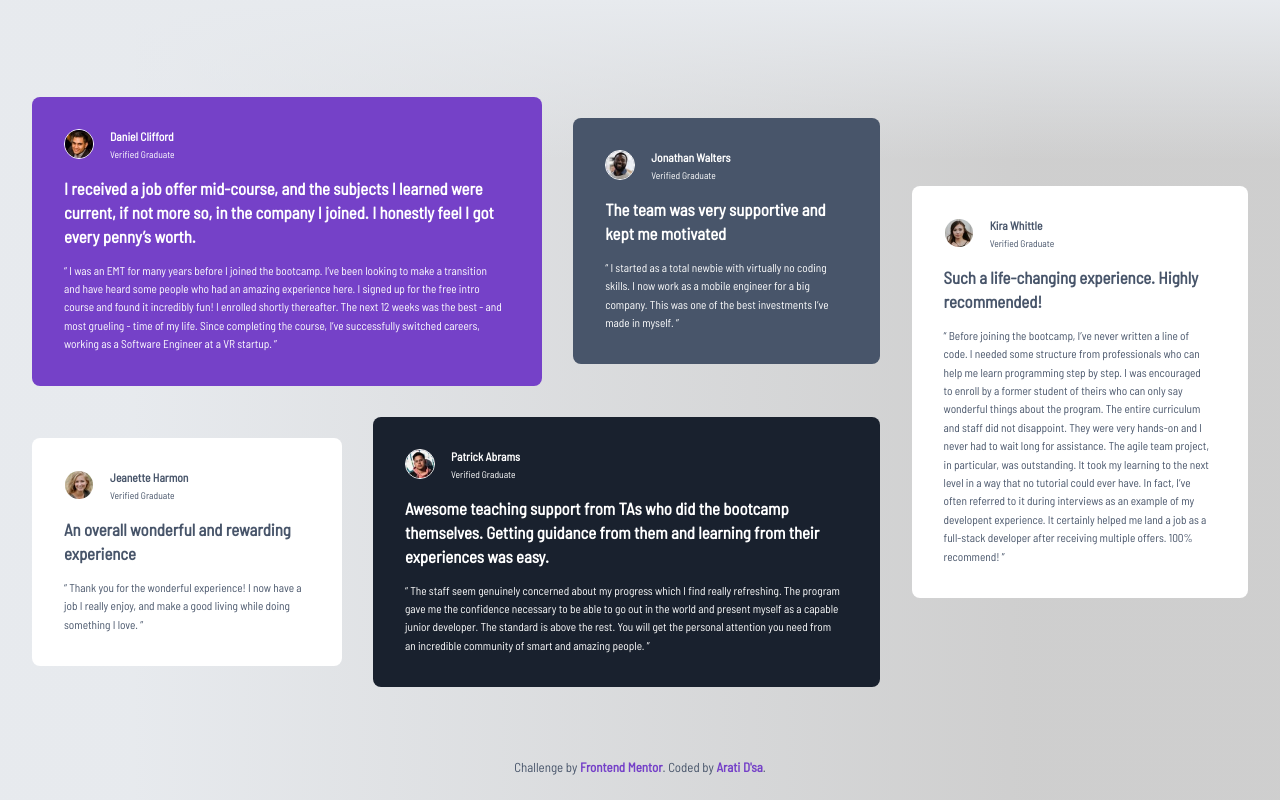
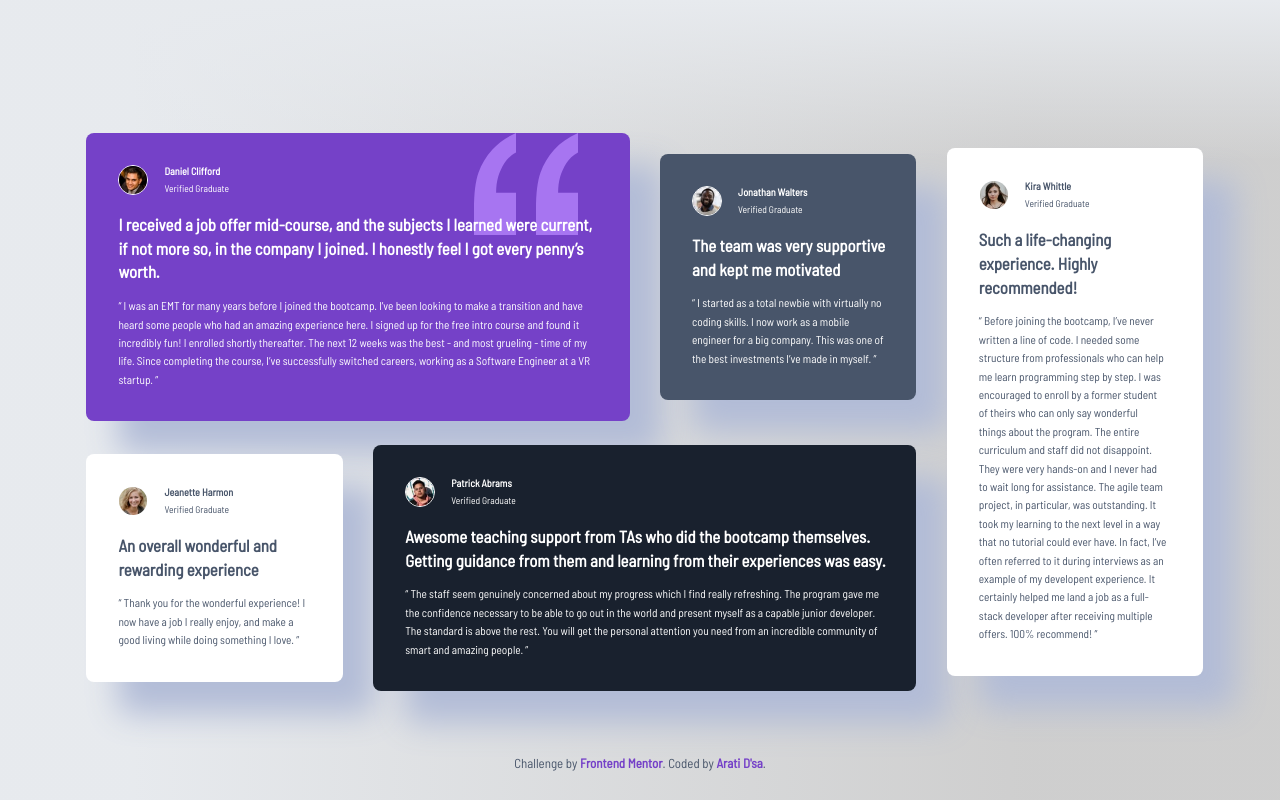
Before and after one commit to codecove01-netizen/Testimonials-Grid-Section, a plain HTML site: page index.html in a window 1280 px wide. Drawn offline with Linux system fonts and the light colour scheme.

Commit message:
feat: implement desktop responsive layout

```diff
--- a/styles.css
+++ b/styles.css
@@ -32,6 +32,7 @@
     --grey-100: hsl(214, 17%, 92%);
     --grey-200: hsl(0, 0%, 81%);
     --grey-400: hsl(224, 10%, 45%);
+    --grey-400-accent: hsl(223, 31%, 77%);
     --grey-500: hsl(217, 19%, 35%);
     --dark-blue: hsl(219, 29%, 14%);
     --black: hsl(0, 0%, 7%);
@@ -82,12 +83,11 @@
     align-items: center;
     gap: 1.95rem;
     padding-inline: 2rem;
-    padding-block: 4.5rem;
+    padding-block: 4.5rem 0;
 }
 .testimonial{
     padding-block: 2rem;
     padding-inline: 2rem 2.3rem;
-    background-color: var(--purple-500);
     color: var(--white);
     border-radius: 0.5rem;
 }
@@ -124,6 +124,12 @@
     line-height: 1.15rem;
     font-weight: var(--fw-500);
 }
+.testimonial:nth-child(1){
+    background-color: var(--purple-500);
+    background-image: url("../images/bg-pattern-quotation.svg");
+    background-repeat: no-repeat;
+    background-position: top right 4vw;
+}
 .testimonial:nth-child(2){
     background-color: var(--grey-500);
 }
@@ -138,6 +144,7 @@
 
 /*  FOOTER */
 footer{
+    margin-block-start: 4rem;
     color: var(--grey-500);
     font-weight: var(--fw-500);
 }
@@ -159,17 +166,35 @@
             DESKTOP LAYOUT
 ================================================== */
 @media screen and (min-width: 48rem){
+    body{
+        background-color: var(--white);
+    }
     .testimonials{
+        margin-block-start: 2rem;
         display: grid;
         grid-template-areas:
             "daniel daniel jonathan kira"
             "jeanette patrick patrick kira";
+        place-items: center;
+        grid-template-columns: repeat(4, 1fr);
+        max-inline-size: 70.4rem;
+        padding-inline: 0.6rem 0rem;
+        column-gap: 1.9rem;
+        row-gap: 1.5rem;
+    }
+    .testimonial{
+        box-shadow: 2rem 2rem 2rem var(--grey-400-accent);
+    }
+    .profile-name{
+        font-size: 0.64rem;
+
     }
     .testimonial:nth-child(1){
         grid-area: daniel;
     }
     .testimonial:nth-child(2){
         grid-area: jonathan;
+        padding-inline:2rem 1.9rem
     }
     .testimonial:nth-child(3)
     {
@@ -177,6 +202,7 @@
     }
     .testimonial:nth-child(4){
         grid-area: patrick;
+        padding-inline:2rem 1.9rem
     }
     .testimonial:nth-child(5){
         grid-area: kira;
```
